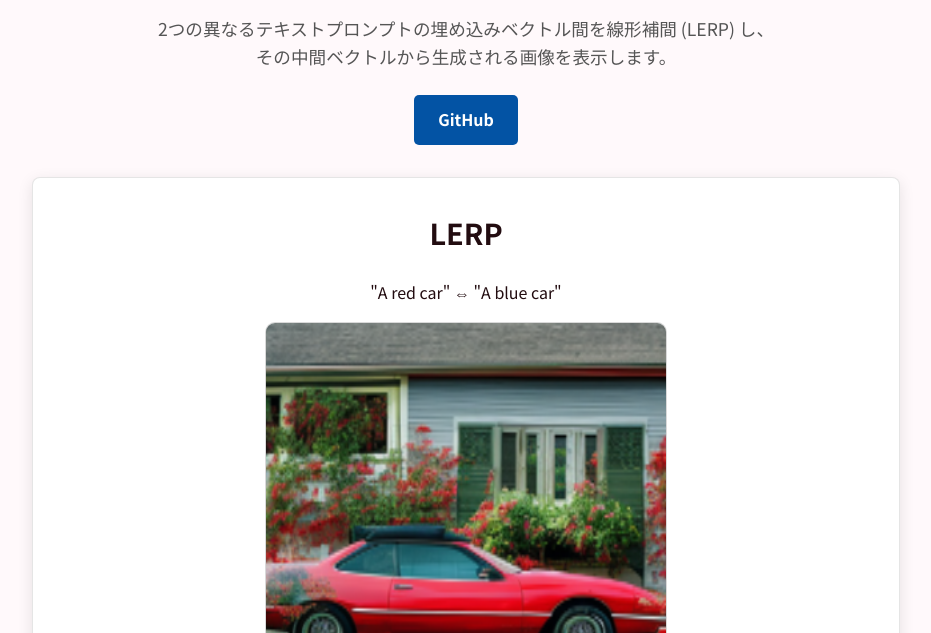
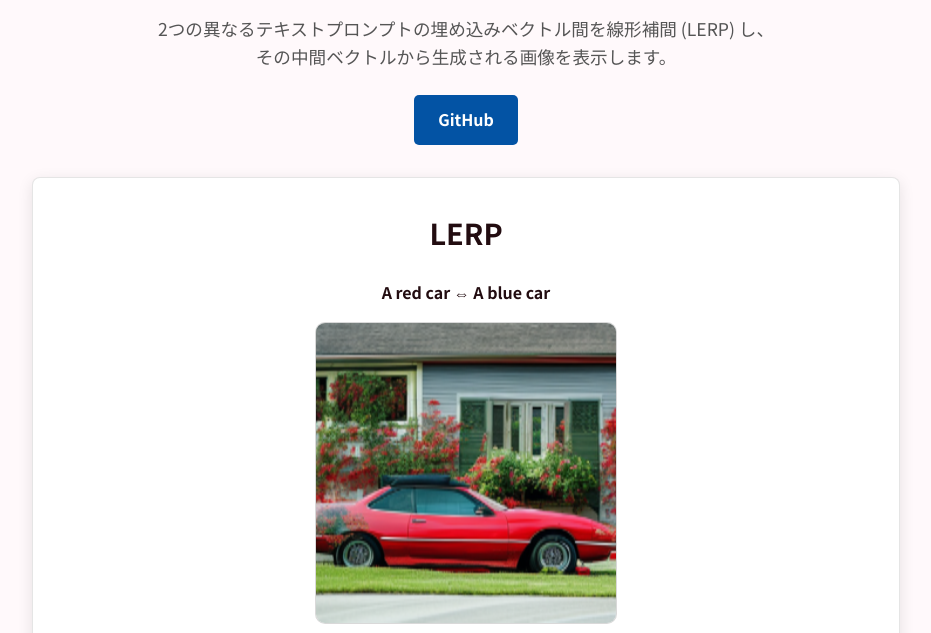
Before and after one commit to thoth000/EmbeddingEdit, a plain HTML site: page docs/index.html in a window 1280 px wide. Shown: the part 167-800 px from the top of the page, without its empty margins (174-1105 px from the left). Drawn offline with Linux system fonts and the light colour scheme.

Commit message:
keep square and be able to adjust to small display

```diff
--- a/docs/index.html
+++ b/docs/index.html
@@ -29,9 +29,9 @@
       <h2>LERP</h2>
       <!-- 変更箇所 -->
       <p class="interpolation-display">
-        <span>"A red car"</span>
-        <span class="arrow-symbol">⇔</span>
-        <span>"A blue car"</span>
+        <span class="prompt">A red car</span>
+        <span>⇔</span>
+        <span class="prompt">A blue car</span>
       </p>
 
       <canvas id="imageCanvas"></canvas>
@@ -43,6 +43,7 @@
 
     <footer>
       <p>将来的には、より自然な補間を実現する球面線形補間 (SLERP) への対応も予定しています。</p>
+      <p>Created by <a href="https://thoth000.github.io/">thoth000</a>
     </footer>
   </div>
   <script src="scripts.js"></script>
--- a/docs/scripts.js
+++ b/docs/scripts.js
@@ -30,6 +30,7 @@ Promise.all(images.map(img =>
 // スライダー操作で画像切り替え
 slider.addEventListener('input', () => {
   const idx = +slider.value;
+  indexLabel.textContent = `${idx}`;
   drawImage(idx);
 });
 
--- a/docs/style.css
+++ b/docs/style.css
@@ -85,17 +85,17 @@ header .subtitle {
   margin-bottom: 1.5rem;
 }
 
-.prompt-highlight {
-  color: var(--clr-accent); /* Cardinal red */
+.prompt {
   font-weight: bold;
 }
 
 #imageCanvas {
   border: 1px solid var(--clr-divider);
   display: block;
-  margin: 0 auto 1.5rem auto;
-  height: 400px;
-  width: 400px;
+  margin: 0 auto 1rem;
+  width: 100%;
+  max-width: 300px;
+  aspect-ratio: 1 / 1;
   border-radius: 10px;
   background-color: var(--clr-tag-bg); /* Light gray for loading background */
 }
```
